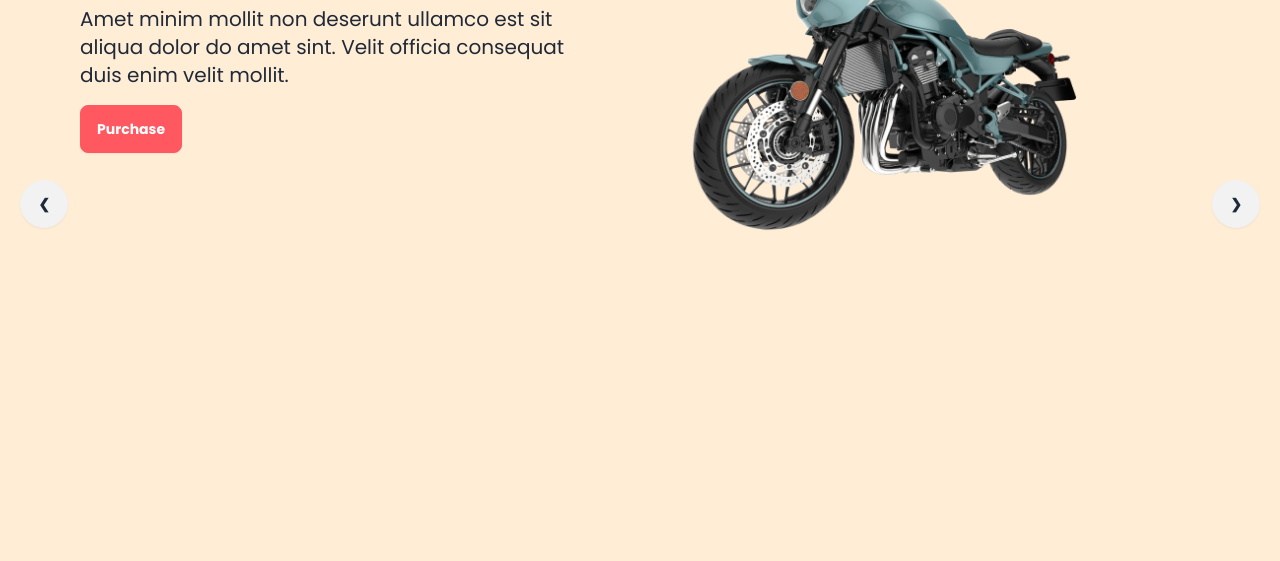
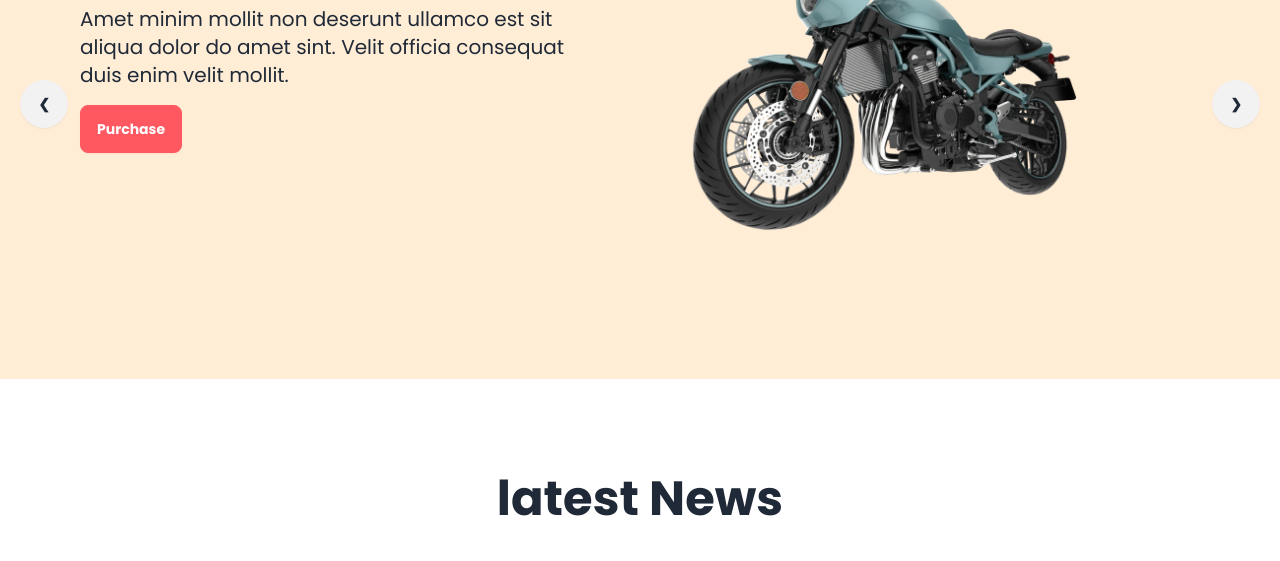
Before and after one commit to asadatik/bike-zone-with-daisyUI, a plain HTML site: page index.html in a window 1280 px wide. Shown: the part 239-800 px from the top of the page. Drawn offline with nearby package versions, Linux system fonts and the light colour scheme.

Commit message:
added nav section's hight

```diff
--- a/index.html
+++ b/index.html
@@ -52,7 +52,7 @@
           </nav>
             <!-- Carousel with next-previous buttons -->
 
-            <div class="carousel w-full bg-orange-100  lg:h-[750px]
+            <div class="carousel w-full bg-orange-100  lg:h-[550px]
              ">
 
                 <div id="slide1" class="carousel-item relative w-full">
```
